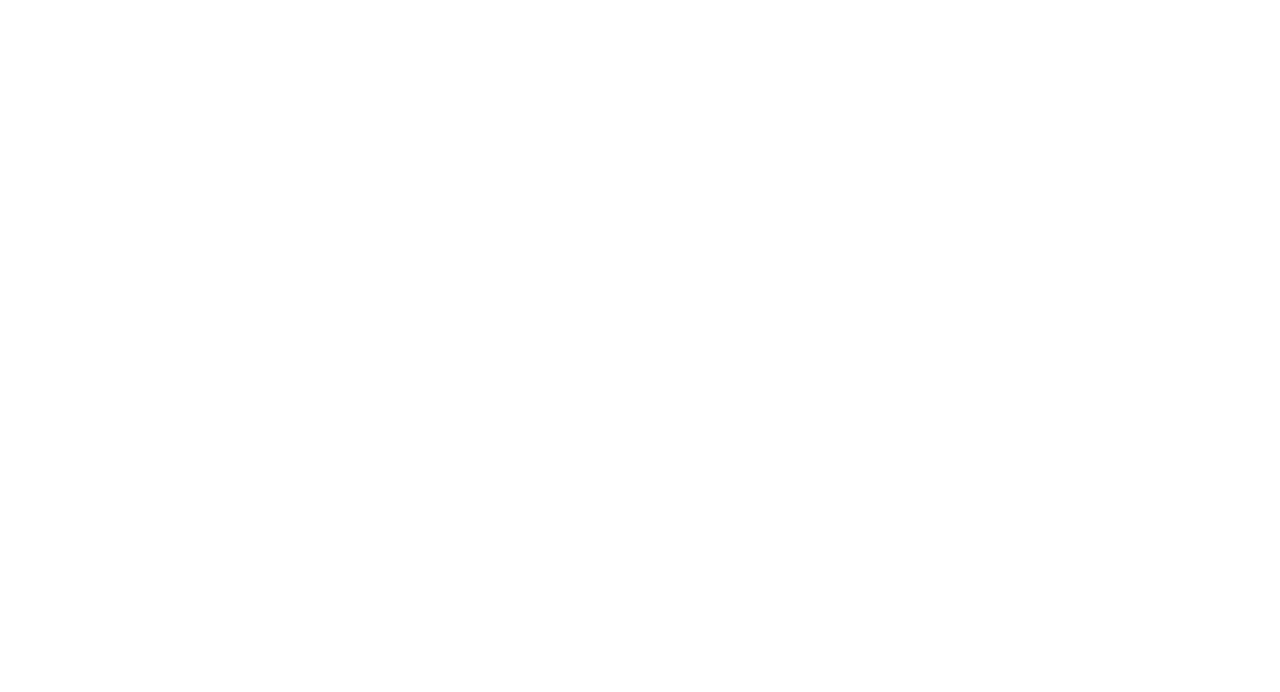
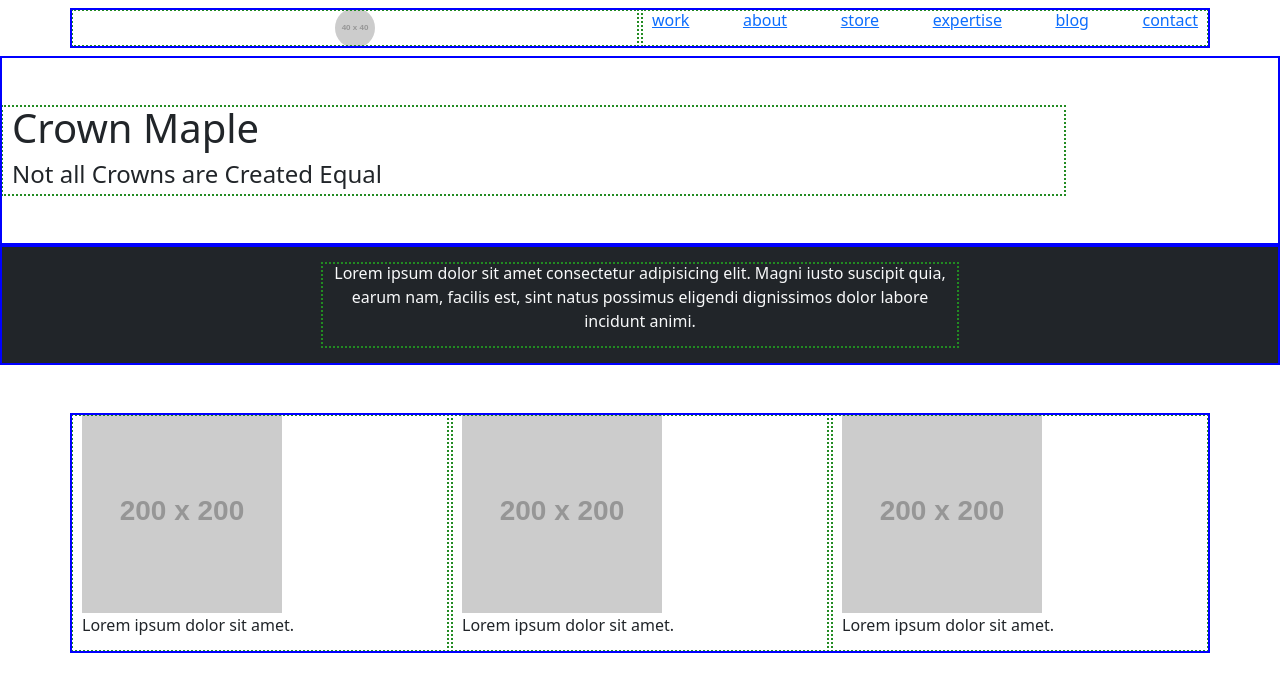
Before and after one commit to ThomF/codeworkswinter, a plain HTML site: page day3/lab/index.html in a window 1280 px wide. Drawn offline with nearby package versions, Linux system fonts and the light colour scheme; placeholder pictures from the web are drawn by us.

Commit message:
First commit

```diff
--- a/day3/lab/index.html
+++ b/day3/lab/index.html
@@ -5,9 +5,94 @@
     <meta http-equiv="X-UA-Compatible" content="IE=edge" />
     <meta name="viewport" content="width=device-width, initial-scale=1.0" />
     <link rel="stylesheet" href="style.css" />
+
+    <link
+      href="https://cdn.jsdelivr.net/npm/bootstrap@5.3.0-alpha1/dist/css/bootstrap.min.css"
+      rel="stylesheet"
+      integrity="sha384-GLhlTQ8iRABdZLl6O3oVMWSktQOp6b7In1Zl3/Jr59b6EGGoI1aFkw7cmDA6j6gD"
+      crossorigin="anonymous"
+    />
+
     <title>CLONESITE</title>
+
+    <style>
+      body.debug .container,
+      body.debug .container-fluid {
+        outline: 2px double blue;
+        outline-offset: -2px;
+      }
+
+      body.debug .row {
+        outline: 2px dashed red;
+        outline-offset: -2px;
+      }
+
+      body.debug [class*="col-"] {
+        outline: 2px dotted forestgreen;
+        outline-offset: -3px;
+      }
+    </style>
   </head>
-  <body>
-    <main></main>
+
+  <body class="debug">
+
+    <header>
+<!--NOTE NAV section-->
+
+      <div class="container mb-2 mt-2">
+        <div class="row justify-content-between">
+        <div class="col-6 text-center">
+          <img class="hero-logo" src="https://via.placeholder.com/40" alt="">
+        </div>
+        <div class="col-6 d-flex flex-row justify-content-between ">
+            <a href="">work</a>
+            <a href="">about</a>
+            <a href="">store</a>
+            <a href="">expertise</a>
+            <a href="">blog</a>
+            <a href="">contact</a>
+        </div>
+      </div>
+      </div>
+
+    </header>
+
+    <main>
+      <div class="container-fluid">
+        <div class="row hero">
+          <div class="col-10 mb-5 mt-5 ">
+            <h1>Crown Maple</h1>
+            <h4>Not all Crowns are Created Equal</h4>
+          </div>
+          <div class="col-6"></div>
+        </div>
+      </div>
+      <!--NOTE Filler Text-->
+      <div class="container-fluid bg-dark text-light">
+        <div class="row justify-content-center">
+          <div class="col-lg-6 mt-3 mb-3">
+            <p class="text-center">Lorem ipsum dolor sit amet consectetur adipisicing elit. Magni iusto suscipit quia, earum nam, facilis est, sint natus possimus eligendi dignissimos dolor labore incidunt animi.</p>
+          </div>
+        </div>
+      </div>
+      <!--NOTE 3x image -->
+      <div class="container">
+        <div class="row d-flex mt-5 justify-content-between">
+          <div class="col-4">
+            <img class="hero-img" src="https://via.placeholder.com/200" alt="">
+            <p>Lorem ipsum dolor sit amet.</p>
+          </div>
+            <div class="col-4">
+            <img class="hero-img" src="https://via.placeholder.com/200" alt="">
+          <p>Lorem ipsum dolor sit amet.</p>
+            </div>
+            <div class="col-4">
+  <img class="hero-img" src="https://via.placeholder.com/200" alt="">
+  <p>Lorem ipsum dolor sit amet.</p>
+          </div>
+        </div>
+      </div>
+    </main>
+<footer></footer>
   </body>
 </html>
--- a/day3/lab/style.css
+++ b/day3/lab/style.css
@@ -0,0 +1,5 @@
+.hero{
+
+}.hero-logo{
+    border-radius: 50%;
+}
```
Also changed, not shown: cbrks/index.html (added, +155 -0 lines).
